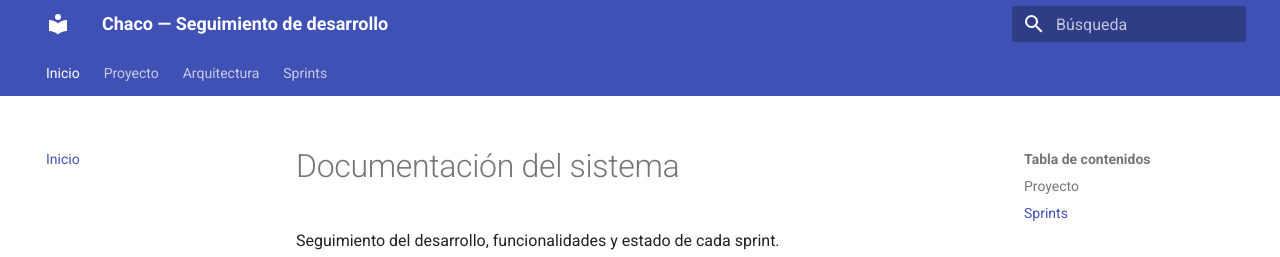
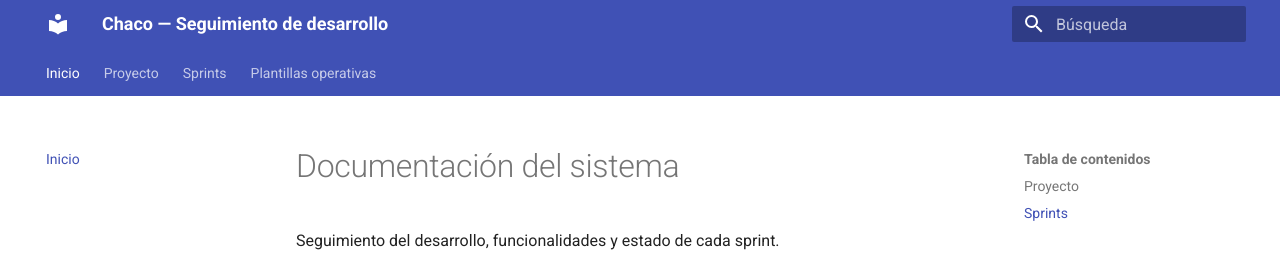
Before and after one commit to Mkdir-arg/Chaco, an MkDocs documentation site: the page built from docs/client/index.md, in a window 1280 px wide. Shown: the top 257 px of the page. Built offline with MkDocs 1.6.1 and Material for MkDocs 9.7.7, drawn with Linux system fonts in a browser that asks for light colours; some of the changed lines change nothing that is shown.

Commit message:
docs: actualizar mkdocs.yml con governance y plantillas operativas

```diff
--- a/mkdocs.yml
+++ b/mkdocs.yml
@@ -33,13 +33,19 @@
 nav:
   - Inicio: index.md
   - Proyecto:
-      - Kick Off: kickoff.md
-      - Equipo: team.md
-      - Metodología: methodology.md
-  - Arquitectura: architecture.md
+    - Kick Off: kickoff.md
+    - Equipo: team.md
+    - Metodología: methodology.md
+    - Gobernanza: governance.md
+    - Arquitectura: architecture.md
   - Sprints:
-      - Todos los sprints: sprints/index.md
-      - Sprint 001 — Gestión base de ciudadanos: sprints/sprint-001.md
+    - Todos los sprints: sprints/index.md
+    - Sprint 001 — Gestión base de ciudadanos: sprints/sprint-001.md
+  - Plantillas operativas:
+    - Minuta de reunión: templates/minuta-reunion.md
+    - Estimación de horas: templates/estimacion.md
+    - Reporte de pruebas: templates/reporte-pruebas.md
+    - Acta de cierre: templates/acta-cierre.md
 
 extra:
   social:
```
